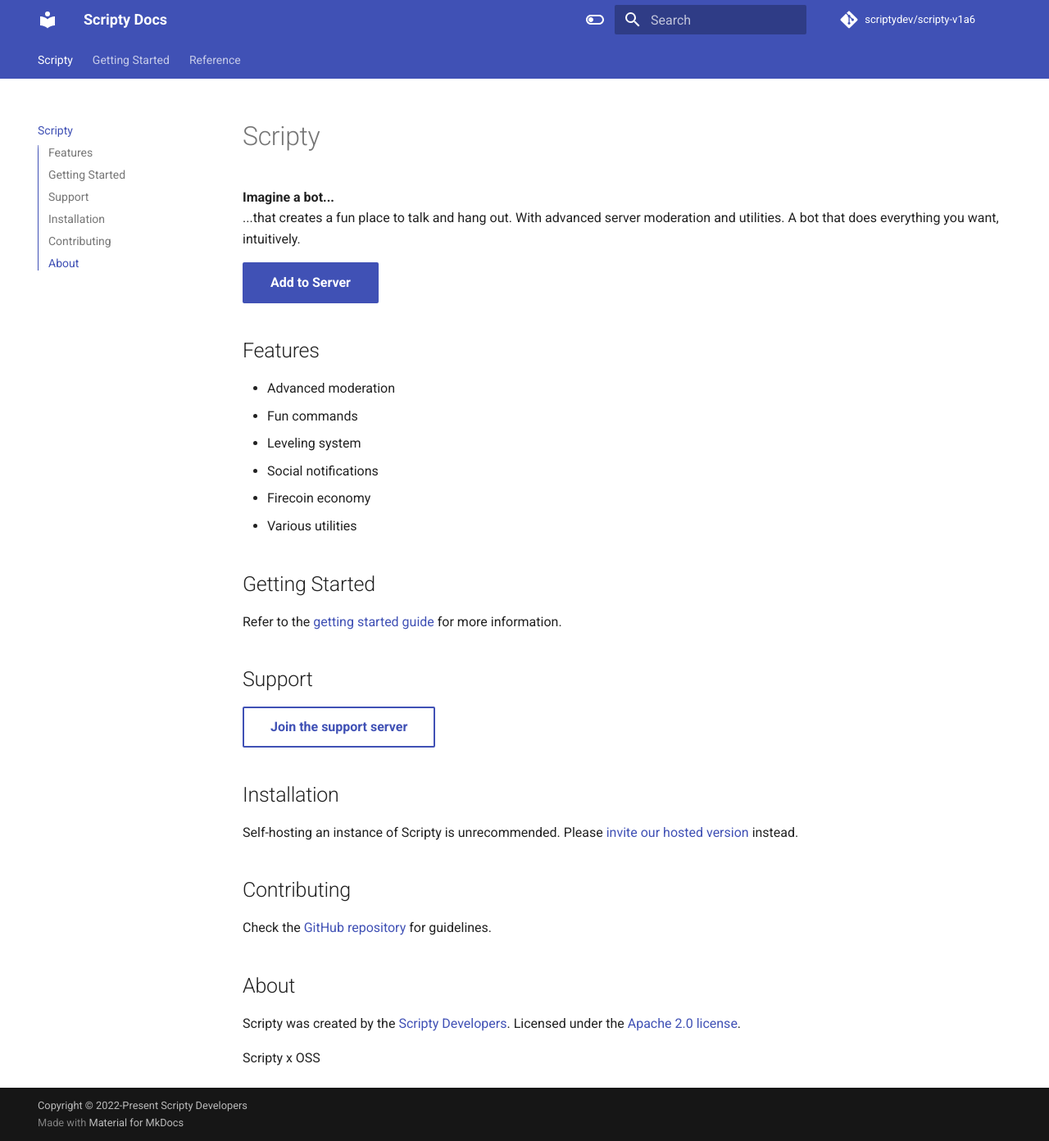
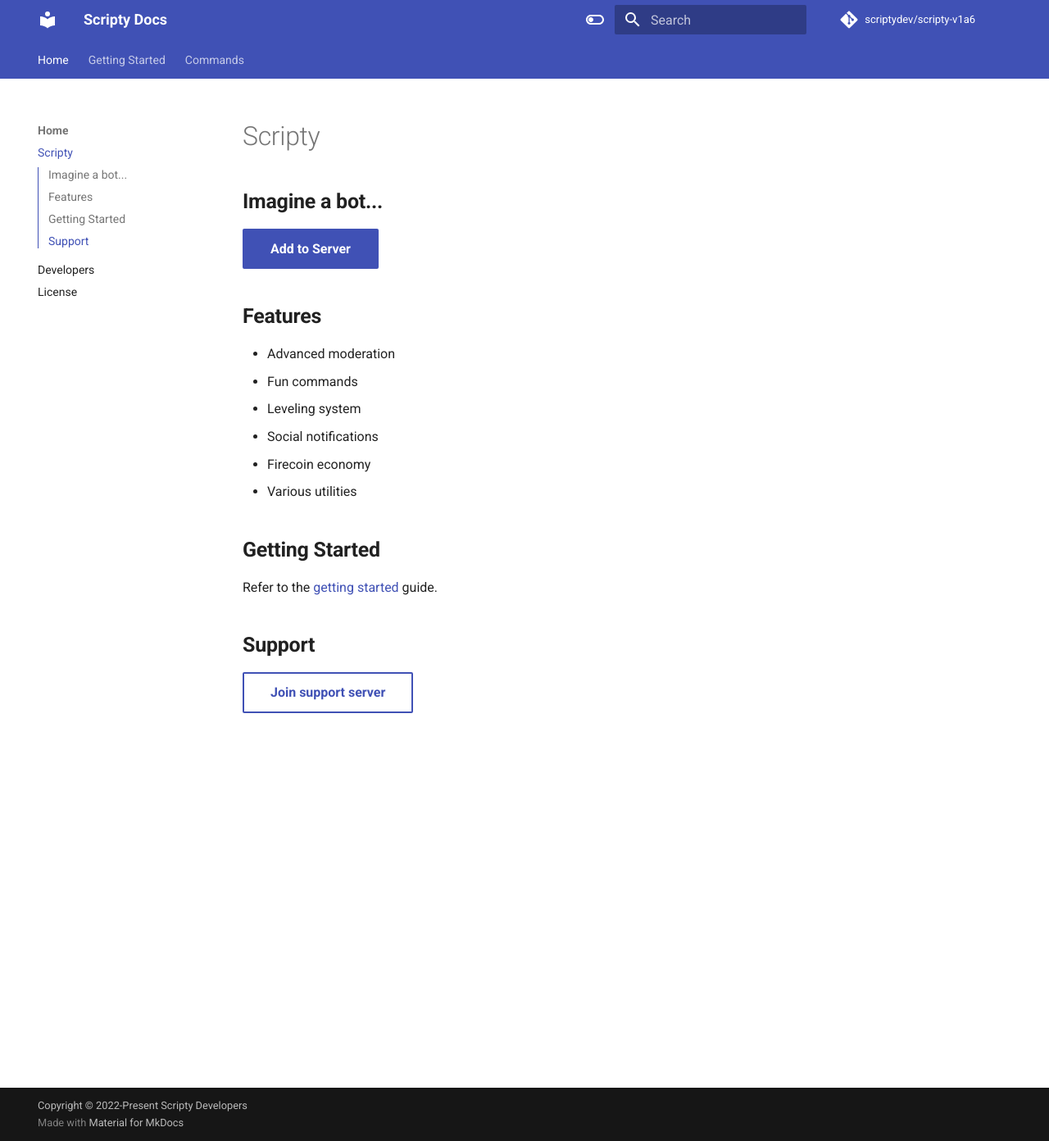
Before and after one commit to scriptydev/prescripty, an MkDocs documentation site: the page built from docs/index.md, in a window 1280 px wide and 1392 px high. Shown: the whole window at 82% size. Built offline with MkDocs 1.6.1 and Material for MkDocs 9.7.7, drawn with Linux system fonts in a browser that asks for light colours; comment, search, counter and statistics services are not loaded.

Commit message:
Restructure docs

```diff
--- a/docs/index.md
+++ b/docs/index.md
@@ -1,12 +1,10 @@
 # Scripty
 
-**Imagine a bot...**
-...that creates a fun place to talk and hang out. With advanced server
-moderation and utilities. A bot that does everything you want, intuitively.
+## **Imagine a bot...**
 
 [Add to Server](https://scriptybot.web.app){ .md-button .md-button--primary }
 
-## Features
+## **Features**
 
 - Advanced moderation
 - Fun commands
@@ -15,24 +13,10 @@ moderation and utilities. A bot that does everything you want, intuitively.
 - Firecoin economy
 - Various utilities
 
-## Getting Started
+## **Getting Started**
 
-Refer to the [getting started guide](getting-started.md) for more information.
+Refer to the [getting started](getting_started.md) guide.
 
-## Support
+## **Support**
 
-[Join the support server](https://discord.gg){ .md-button }
-
-## Installation
-
-Self-hosting an instance of Scripty is unrecommended. Please [invite our hosted version](https://discord.com/api/oauth2/authorize?client_id=883496337616822302&permissions=8&scope=bot%20applications.commands) instead.
-
-## Contributing
-
-Check the [GitHub repository](https://github.com/scriptydev/scripty-v1a6) for guidelines.
-
-## About
-
-Scripty was created by the [Scripty Developers](https://github.com/scriptydev). Licensed under the [Apache 2.0 license](../LICENSE).
-
-Scripty x OSS
+[Join support server](https://discord.gg){ .md-button }
--- a/docs/reference.md
+++ /dev/null
@@ -1,3 +0,0 @@
-# Reference
-
-TODO
--- /dev/null
+++ b/docs/stylesheets/extra.css
@@ -0,0 +1,3 @@
+/* .md-grid {
+    max-width: 1200px;
+} */
--- a/mkdocs.yml
+++ b/mkdocs.yml
@@ -1,4 +1,10 @@
 site_name: Scripty Docs
+
+copyright: Copyright &copy; 2022-Present Scripty Developers
+
+repo_url: https://github.com/scriptydev/scripty-v1a6
+repo_name: scriptydev/scripty-v1a6
+
 theme:
   name: material
   features:
@@ -6,9 +12,9 @@ theme:
     - navigation.tabs
     - navigation.sections
     - navigation.expand
-    - toc.integrate
     - search.suggest
     - search.share
+    - toc.integrate
   palette:
     - media: "(prefers-color-scheme: light)"
       scheme: default
@@ -20,13 +26,28 @@ theme:
       toggle:
         icon: material/toggle-switch
         name: Switch to light mode
+
 plugins:
   - search
-copyright: Copyright &copy; 2022-Present Scripty Developers
-repo_url: https://github.com/scriptydev/scripty-v1a6
-repo_name: scriptydev/scripty-v1a6
+
+extra_css:
+  - stylesheets/extra.css
+
 markdown_extensions:
+  - attr_list
+  - pymdownx.highlight:
+      anchor_linenums: true
+  - pymdownx.inlinehilite
+  - pymdownx.snippets
+  - pymdownx.superfences
+  - pymdownx.tilde
   - toc:
       permalink: true
-  - attr_list
-  - pymdownx.tilde
+
+nav:
+  - Home:
+      - index.md
+      - Developers: developers.md
+      - License: license.md
+  - Getting Started: getting_started.md
+  - Commands: commands.md
```
Also changed, not shown: docs/commands.md (added, +3 -0 lines), docs/developers.md (added, +11 -0 lines), docs/license.md (added, +19 -0 lines), docs/getting_started.md (renamed from docs/getting-started.md).
